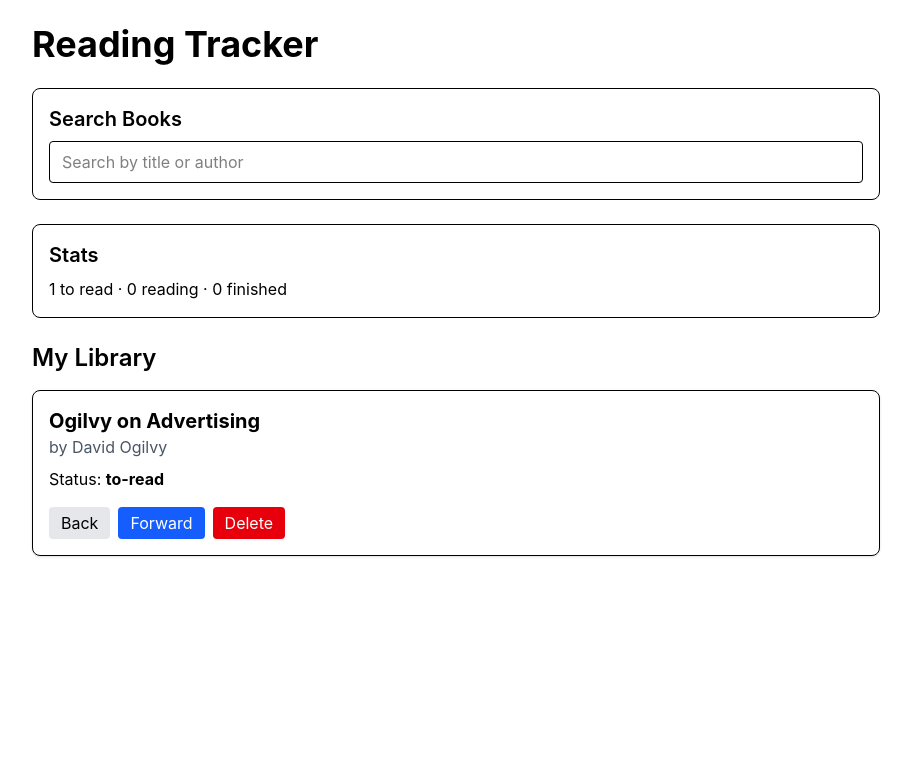
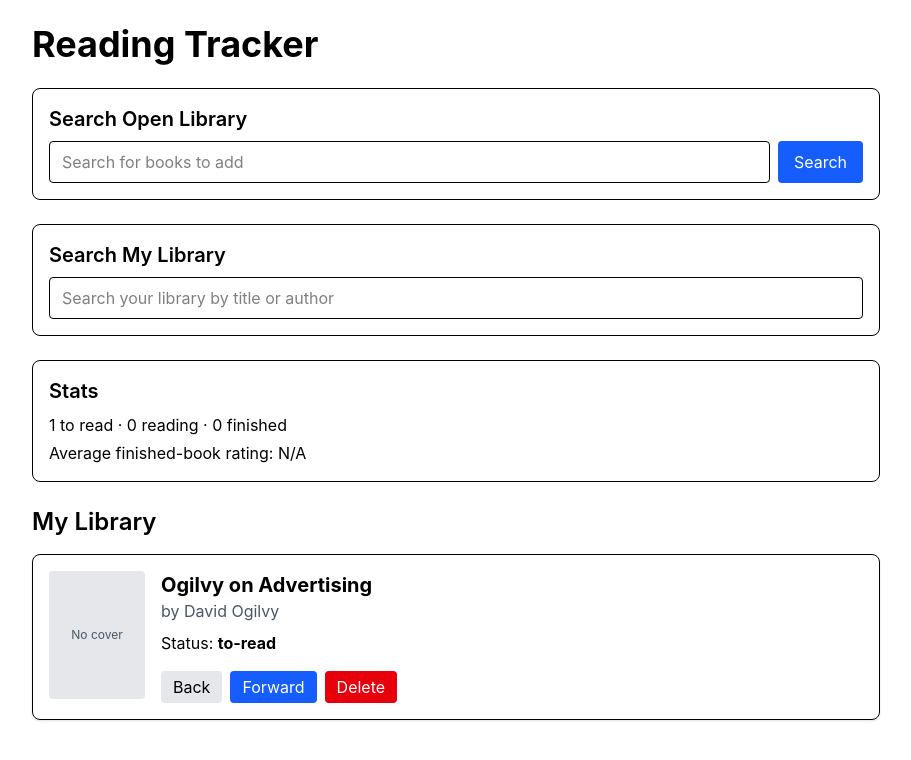
Before and after one commit to Toto1706/Assignment-03-WebDev, a React (Vite) app in the folder reading-tracker/: page / in a window 1280 px wide. Shown: the top 760 px of the page, without its empty margins (184-1095 px from the left). Built offline with nearby package versions, Linux system fonts and the light colour scheme.

Commit message:
Added seach functionality for openlibrary

```diff
--- a/reading-tracker/src/App.tsx
+++ b/reading-tracker/src/App.tsx
@@ -1,5 +1,4 @@
-import { useState } from 'react'
-import './App.css'
+import { useState } from "react";
 
 // Union for status of book
 type Status = "to-read" | "reading" | "finished";
@@ -12,9 +11,23 @@ type Book = {
   status: Status;
   rating?: number;
   dateAdded: number;
+  year?: number;
+  coverUrl?: string;
 };
 
-// Sample array when starting app, stays in memory nomatter what the user adds to the library
+type OpenLibraryDoc = {
+  key: string;
+  title?: string;
+  author_name?: string[];
+  first_publish_year?: number;
+  cover_i?: number;
+};
+
+type OpenLibraryResponse = {
+  docs: OpenLibraryDoc[];
+};
+
+// Sample array when starting app
 const starterBooks: Book[] = [
   {
     id: "1",
@@ -26,16 +39,22 @@ const starterBooks: Book[] = [
 ];
 
 function App() {
-
-  // Hook that initializes an array that holds Book datatype, initialized from starterBooks array
+  // Books currently in user's library
   const [library, setLibrary] = useState<Book[]>(starterBooks);
 
-  // Hook that intializes an empty string for searching books in library
-  const [search, setSearch] = useState("");
+  // Search/filter text for books already in library
+  const [librarySearch, setLibrarySearch] = useState("");
 
-  //Search logic
+  // Search state for Open Library API
+  const [bookQuery, setBookQuery] = useState("");
+  const [searchResults, setSearchResults] = useState<Book[]>([]);
+  const [isLoading, setIsLoading] = useState(false);
+  const [error, setError] = useState("");
+  const [message, setMessage] = useState("");
+
+  // Filters existing library based on the library search input
   const filteredLibrary = library.filter((book) => {
-    const query = search.toLowerCase();
+    const query = librarySearch.toLowerCase().trim();
 
     return (
       book.title.toLowerCase().includes(query) ||
@@ -43,8 +62,79 @@ function App() {
     );
   });
 
-  // Maniputlates the status of the book where Forward button has been clicked, loops through the
-  // library to find the proper book to modify
+  // Calls Open Library API and stores the results in searchResults
+  async function searchOpenLibrary() {
+    const trimmedQuery = bookQuery.trim();
+
+    if (trimmedQuery === "") {
+      setError("Type a book title or author before searching.");
+      setSearchResults([]);
+      return;
+    }
+
+    setIsLoading(true);
+    setError("");
+    setMessage("");
+
+    try {
+      const response = await fetch(
+        `https://openlibrary.org/search.json?q=${encodeURIComponent(trimmedQuery)}&limit=10`
+      );
+
+      if (!response.ok) {
+        throw new Error("Search failed");
+      }
+
+      const data: OpenLibraryResponse = await response.json();
+
+      const booksFromApi: Book[] = data.docs.map((doc) => ({
+        id: doc.key,
+        title: doc.title ?? "Unknown title",
+        author: doc.author_name?.[0] ?? "Unknown author",
+        year: doc.first_publish_year,
+        coverUrl: doc.cover_i
+          ? `https://covers.openlibrary.org/b/id/${doc.cover_i}-M.jpg`
+          : undefined,
+        status: "to-read",
+        dateAdded: Date.now(),
+      }));
+
+      setSearchResults(booksFromApi);
+
+      if (booksFromApi.length === 0) {
+        setMessage("No results found.");
+      }
+    } catch {
+      setError("Could not search books. Try again.");
+      setSearchResults([]);
+    } finally {
+      setIsLoading(false);
+    }
+  }
+
+  // Adds a search result to the library and prevents duplicates
+  function addBookToLibrary(bookToAdd: Book) {
+    const alreadyExists = library.some((book) => book.id === bookToAdd.id);
+
+    if (alreadyExists) {
+      setMessage(`${bookToAdd.title} is already in your library.`);
+      return;
+    }
+
+    setLibrary([
+      ...library,
+      {
+        ...bookToAdd,
+        status: "to-read",
+        rating: undefined,
+        dateAdded: Date.now(),
+      },
+    ]);
+
+    setMessage(`${bookToAdd.title} added to your library.`);
+  }
+
+  // Moves a book forward through the status pipeline
   function moveForward(id: string) {
     setLibrary(
       library.map((book) => {
@@ -63,9 +153,7 @@ function App() {
     );
   }
 
-
-  // Maniputlates the status of the book where back (regarding reading state)
-  // button has been clicked, loops through the library to find the proper book to modify
+  // Moves a book backward through the status pipeline
   function moveBack(id: string) {
     setLibrary(
       library.map((book) => {
@@ -84,40 +172,119 @@ function App() {
     );
   }
 
-  // Deletes the book from the library array
+  // Deletes a book from the library array
   function deleteBook(id: string) {
     setLibrary(library.filter((book) => book.id !== id));
   }
 
-  // Updates the rating for the book where the rating was clicked
+  // Updates the rating for a finished book
   function rateBook(id: string, rating: number) {
     setLibrary(
-      library.map((book) =>
-        book.id === id ? { ...book, rating } : book
-      )
+      library.map((book) => (book.id === id ? { ...book, rating } : book))
     );
   }
 
-  // Arrays containing books depening on state (toRead, reading, finished)
+  // Derived stats
   const toReadCount = library.filter((book) => book.status === "to-read").length;
   const readingCount = library.filter((book) => book.status === "reading").length;
-  const finishedCount = library.filter((book) => book.status === "finished").length;
+  const finishedBooks = library.filter((book) => book.status === "finished");
+  const finishedCount = finishedBooks.length;
 
-  // Html structure for page
+  const ratedFinishedBooks = finishedBooks.filter(
+    (book) => book.rating !== undefined
+  );
+
+  const averageRating =
+    ratedFinishedBooks.length === 0
+      ? "N/A"
+      : (
+          ratedFinishedBooks.reduce((sum, book) => sum + (book.rating ?? 0), 0) /
+          ratedFinishedBooks.length
+        ).toFixed(1);
+
   return (
     <main className="mx-auto max-w-4xl p-6">
       <h1 className="text-4xl font-bold">Reading Tracker</h1>
 
       <section className="mt-6 rounded-lg border p-4">
-        <label htmlFor="search" className="block text-xl font-semibold">
-          Search Books
+        <h2 className="text-xl font-semibold">Search Open Library</h2>
+
+        <form
+          className="mt-2 flex gap-2"
+          onSubmit={(event) => {
+            event.preventDefault();
+            void searchOpenLibrary();
+          }}
+        >
+          <input
+            id="book-query"
+            type="text"
+            value={bookQuery}
+            onChange={(event) => setBookQuery(event.target.value)}
+            placeholder="Search for books to add"
+            className="w-full rounded border px-3 py-2"
+          />
+
+          <button
+            type="submit"
+            className="rounded bg-blue-600 px-4 py-2 text-white"
+          >
+            Search
+          </button>
+        </form>
+
+        {isLoading && <p className="mt-3 text-gray-500">Searching...</p>}
+        {error && <p className="mt-3 text-red-600">{error}</p>}
+        {message && <p className="mt-3 text-gray-600">{message}</p>}
+
+        {searchResults.length > 0 && (
+          <div className="mt-4 grid gap-3">
+            {searchResults.map((book) => (
+              <article
+                key={book.id}
+                className="flex gap-4 rounded border p-3 shadow-sm"
+              >
+                {book.coverUrl ? (
+                  <img
+                    src={book.coverUrl}
+                    alt={`Cover of ${book.title}`}
+                    className="h-28 w-20 rounded object-cover"
+                  />
+                ) : (
+                  <div className="flex h-28 w-20 items-center justify-center rounded bg-gray-200 text-center text-xs text-gray-600">
+                    No cover
+                  </div>
+                )}
+
+                <div className="flex-1">
+                  <h3 className="font-bold">{book.title}</h3>
+                  <p className="text-gray-600">by {book.author}</p>
+                  {book.year && <p className="text-sm">First published: {book.year}</p>}
+
+                  <button
+                    onClick={() => addBookToLibrary(book)}
+                    className="mt-3 rounded bg-green-600 px-3 py-1 text-white"
+                  >
+                    Add to Library
+                  </button>
+                </div>
+              </article>
+            ))}
+          </div>
+        )}
+      </section>
+
+      <section className="mt-6 rounded-lg border p-4">
+        <label htmlFor="library-search" className="block text-xl font-semibold">
+          Search My Library
         </label>
+
         <input
-          id="search"
+          id="library-search"
           type="text"
-          value={search}
-          onChange={(e) => setSearch(e.target.value)}
-          placeholder="Search by title or author"
+          value={librarySearch}
+          onChange={(event) => setLibrarySearch(event.target.value)}
+          placeholder="Search your library by title or author"
           className="mt-2 w-full rounded border px-3 py-2"
         />
       </section>
@@ -127,20 +294,40 @@ function App() {
         <p className="mt-2">
           {toReadCount} to read · {readingCount} reading · {finishedCount} finished
         </p>
+        <p className="mt-1">Average finished-book rating: {averageRating}</p>
       </section>
 
       <section className="mt-6">
         <h2 className="text-2xl font-semibold">My Library</h2>
 
-        {/* Conditional render of user entered search*/}
-        {filteredLibrary.length === 0 ? (
+        {library.length === 0 ? (
           <p className="mt-4 text-gray-500">No books yet.</p>
+        ) : filteredLibrary.length === 0 ? (
+          <p className="mt-4 text-gray-500">No books match your search.</p>
         ) : (
           <div className="mt-4 grid gap-4">
             {filteredLibrary.map((book) => (
-              <article key={book.id} className="rounded-lg border p-4 shadow-sm">
+              <article
+                key={book.id}
+                className="flex gap-4 rounded-lg border p-4 shadow-sm"
+              >
+                {book.coverUrl ? (
+                  <img
+                    src={book.coverUrl}
+                    alt={`Cover of ${book.title}`}
+                    className="h-32 w-24 rounded object-cover"
+                  />
+                ) : (
+                  <div className="flex h-32 w-24 items-center justify-center rounded bg-gray-200 text-center text-xs text-gray-600">
+                    No cover
+                  </div>
+                )}
+
+                <div className="flex-1">
                   <h3 className="text-xl font-bold">{book.title}</h3>
                   <p className="text-gray-600">by {book.author}</p>
+                  {book.year && <p className="text-sm">First published: {book.year}</p>}
+
                   <p className="mt-2">
                     Status: <strong>{book.status}</strong>
                   </p>
@@ -182,6 +369,7 @@ function App() {
                       Delete
                     </button>
                   </div>
+                </div>
               </article>
             ))}
           </div>
```
Lines whose indentation alone changed are shown as unchanged.
